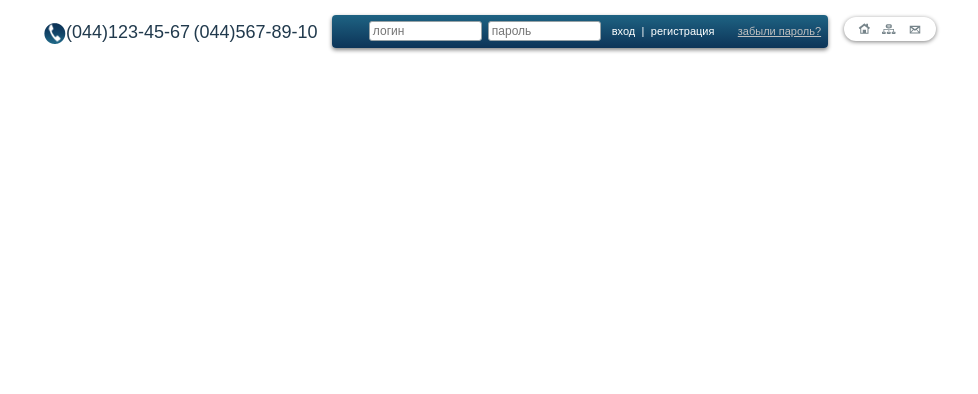
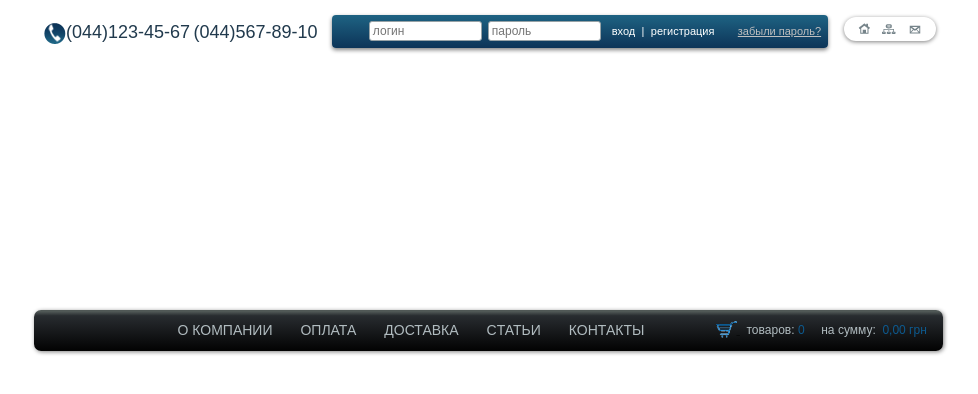
Before and after one commit to Rytoff/dz_06, a plain HTML site: page index.html in a window 1280 px wide. Shown: the whole page, without its empty margins (152-1130 px from the left). Drawn offline with Linux system fonts and the light colour scheme.

Commit message:
nav panel markup & css completed

```diff
--- a/css/main.css
+++ b/css/main.css
@@ -8,7 +8,7 @@ body	{
 	font-size: 12px;
 }
 header	{
-	height: 277px;
+	height: 300px;
 	width: 910px;
 	margin: 0 auto;
 	padding: 13px 0 0;
@@ -106,3 +106,60 @@ header	{
 	margin-top: 14px;
 	background: url(../img/mainImage.jpg) no-repeat;
 }
+.mainNav	{
+	width: 909px;
+	height: 41px;
+	margin: 10px auto;
+	background: linear-gradient(rgb(80,88,86) 4%, rgb(40,44,48) 14%, rgb(2,2,2) 100%);
+	border-radius: 7px;
+	box-shadow: 1px 1px 4px gray;
+}
+.mainNav ul	{
+	margin: 7px 1px 7px 130px;
+	display: block;
+	height: 30px;
+	width: 496px;
+	float: left;
+}
+.mainNav ul li	{
+	font: 14px/19px Arial, sans-serif;
+	color: #fff;
+	/*width: 116px;*/
+	display: block;
+	float: left;
+	margin: 0 4px;
+	/*padding: 4px 0;*/
+}
+.mainNav ul li a	{
+	color: #b1bcc0;
+	padding: 4px 10px;
+	display: block;
+	width: 100%;
+	text-align: center;
+	text-transform: uppercase;
+	text-decoration: none;
+
+}
+.mainNav ul li a:hover	{
+	background: linear-gradient(rgb(30,99,121), rgb(13,54,90));
+	border-radius: 14px;
+}
+.total	{
+	margin: 14px 11px 0;
+	height: 17px;
+	width: 216px;
+	float: right;
+	color: #fff;
+}
+.total a	{
+	color: #090a0b;
+}
+.total img	{
+	margin: -4px 0;
+}
+.total span	{
+	color: #b1bcc0;
+}
+.total .blue	{
+	color: #0d5a8f;
+}
--- a/index.html
+++ b/index.html
@@ -38,11 +38,28 @@
 				<a href="#"><img src="img/miniLan.png" height="10" width="14" /></a>
 				<a href="#"><img src="img/miniMail.png" height="9" width="12" /></a>
 			</div>
-			<div class="mainImage">
+			<div class="mainImage"></div>
+		</header>
+		<nav class="mainNav">
+			<ul>
+				<li><a href='#'>О компании</a></li>
+				<li><a href='#'>Оплата</a></li>
+				<li><a href='#'>Доставка</a></li>
+				<li><a href='#'>Cтатьи</a></li>
+				<li><a href='#'>Контакты</a></li>
 
+		<!--		<div style="clear:both"></div>	-->
+			</ul>
+			<div class="total">
+				<a href="#">
+					<img src="img/basket.png" height="17px" width="21px" />
+				</a>
+				<span>&nbsp;&nbsp;товаров:</span>
+					<span class="blue"> 0</span>
+					<span>&nbsp;&nbsp;&nbsp;&nbsp;на сумму:&nbsp;</span>
+					<span class="blue"> 0,00 грн</span>
 			</div>
-
-		</header>
+		</nav>
 
 
 
```
Also changed, not shown: img/basket.png (added).
